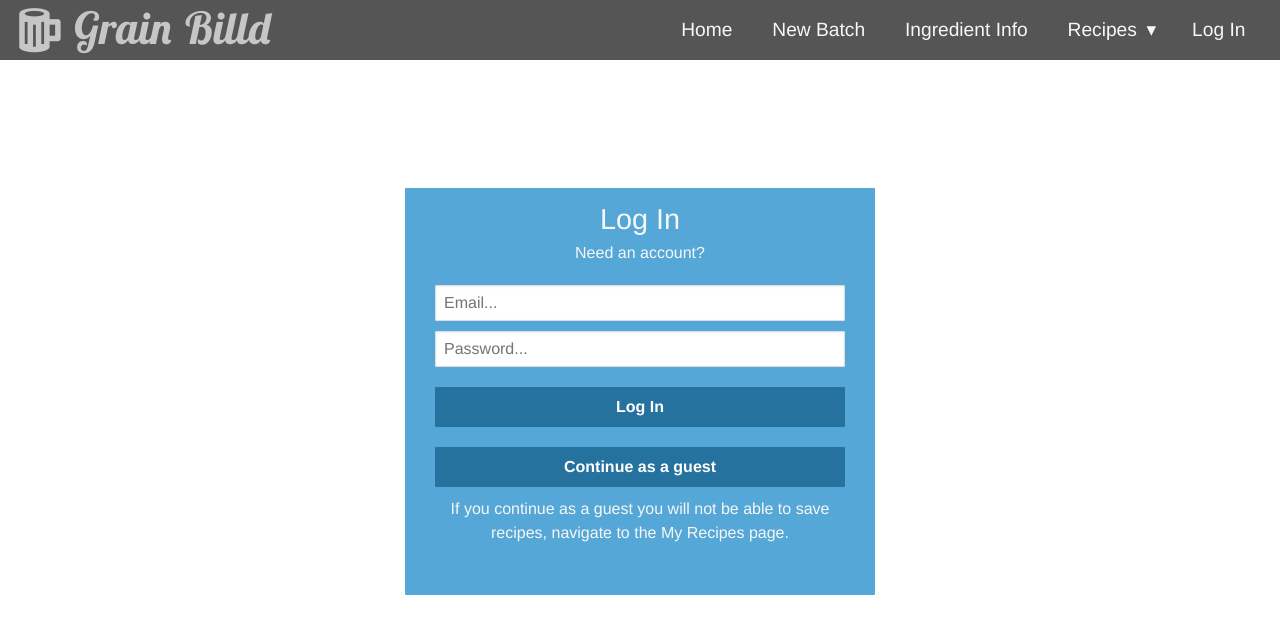
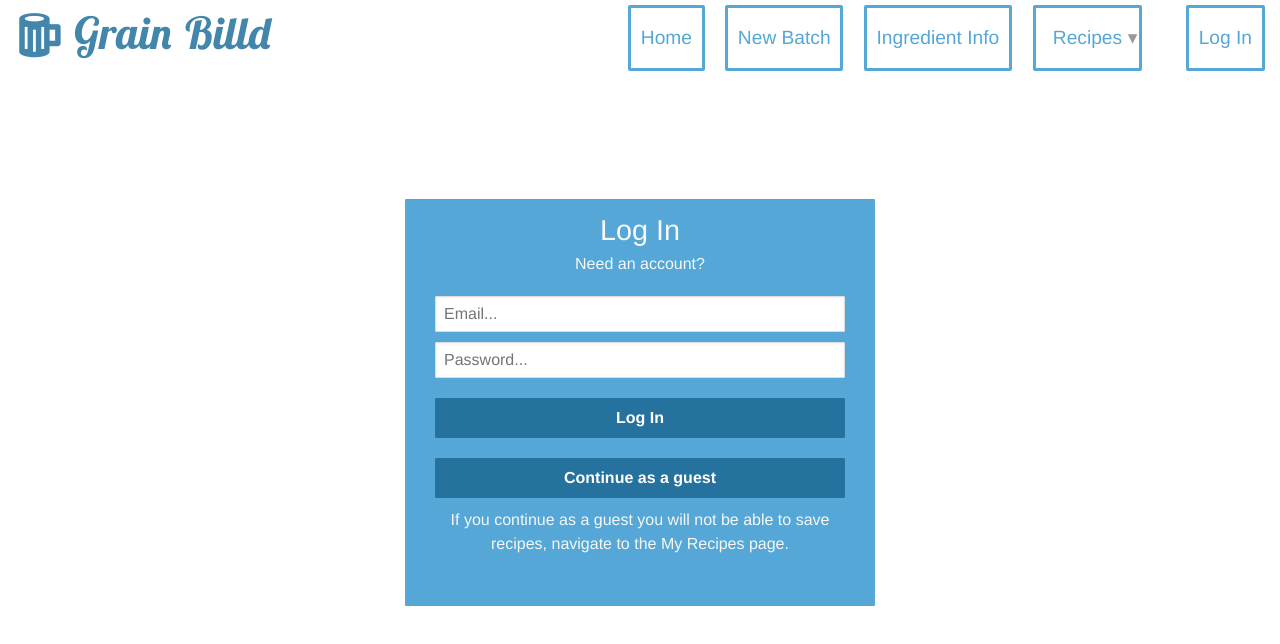
Before and after one commit to ShawnChambless/GrainBilld2, a website: page public/index.html in a window 1280 px wide. Drawn offline with nearby package versions, Linux system fonts and the light colour scheme; some packages are replaced by stand-ins of ours; no server answers; a script that the page names is missing.

Commit message:
made some layout changes...will porobably revert

```diff
--- a/gulpfile.js
+++ b/gulpfile.js
@@ -1,6 +1,5 @@
 var gulp        = require( 'gulp' ),
     prefix      = require( 'gulp-autoprefixer' ),
-    sync        = require( 'browser-sync' ),
     concat      = require( 'gulp-concat' ),
     bulkSass    = require( 'gulp-cssimport' ),
     jade        = require( 'gulp-jade' ),
--- a/public/app/home/homeController.js
+++ b/public/app/home/homeController.js
@@ -2,7 +2,7 @@ angular.module('GrainBilld')
 .controller('homeCtrl', function($scope, homeService, $cookies, getRecipeTotals, getCommunityRecipes) {
     $scope.totalCount = getRecipeTotals.totalCount;
     $scope.totalCommunity = getRecipeTotals.totalCommunity;
-    if(getRecipeTotals.totalCommunity < 2) $scope.recipe = 'recipe';
+    if(getRecipeTotals.totalCommunity < 2 && getRecipeTotals.totalCommunity > 1) $scope.recipe = 'recipe';
     else $scope.recipe = 'recipes';
 
     $scope.communityRecipes = getCommunityRecipes;
--- a/public/app/home/homeTmpl.jade
+++ b/public/app/home/homeTmpl.jade
@@ -1,12 +1,9 @@
 .container
-    h1 Welcome to Grain Billd 2!
-
-
+    h1 Welcome to Grain Billd!
     .data
         div {{ totalCount }} total Recipes!
-        div {{ totalCommunity }}
-            a(ng-href='#/CommunityRecipes') community {{ recipe }}!
-
+        div(ng-if='totalCommunity') {{ totalCommunity }}
+            a(ng-href='#/CommunityRecipes')  community {{ recipe }}!
     aside.right
         header
             p Latest community recipes
--- a/public/styles/modules/base.sass
+++ b/public/styles/modules/base.sass
@@ -1,3 +1,6 @@
+// *
+//     border: 1px groove lightblue
+
 html, body
     height: 100vh
     margin: 0
--- a/public/styles/modules/nav.scss
+++ b/public/styles/modules/nav.scss
@@ -17,10 +17,10 @@ header.navigation {
   $navigation-search-border: 1px solid darken($navigation-background, 5);
   $navigation-active-link-color: $blue_contrast;
   $navigation-submenu-padding: 1em;
-  $navigation-submenu-width: 12em;
+  $navigation-submenu-width: 10em;
   $horizontal-bar-mode: $large-screen;
 
-  background-color: $navigation-background;
+  // background-color: $navigation-background;
   font-size: 1.2em;
   min-height: $navigation-height;
   width: 100%;
@@ -34,7 +34,6 @@ header.navigation {
   }
 
   .logo {
-    margin-top: -5px;
     float: left;
     height: $navigation-height;
     padding-left: $navigation-padding;
@@ -46,6 +45,7 @@ header.navigation {
     span {
       max-height: $navigation-height;
       font-size: 2.3em;
+      color: $blue;
     }
   }
 
@@ -77,6 +77,7 @@ header.navigation {
     float: none;
     min-height: $navigation-height;
     z-index: 9999999;
+    margin-top: 5px;
 
     @include media ($horizontal-bar-mode) {
       float: right;
@@ -104,13 +105,12 @@ header.navigation {
       padding: 0;
     }
   }
-.logo, ul li.nav-link a{
+.logo, ul li.nav-link a {
     &:hover {
         filter: brightness(0.8);
     }
 }
   ul li.nav-link {
-    background: $navigation-background;
     display: block;
     line-height: $navigation-height;
     overflow: hidden;
@@ -119,21 +119,23 @@ header.navigation {
     width: 100%;
     z-index: 9999;
 
-
     @include media ($horizontal-bar-mode) {
       display: inline;
       text-decoration: none;
       width: auto;
     }
 
+    a {
+      display: inline-block;
+      text-align: center;
+      text-decoration: none;
+      padding: 0 0.5em;
+      border: 3px solid $blue;
+      border-radius: 2px;
+      // height: $navigation-height - 10px;
 
-    a {
-      color: $navigation-color;
-      display: inline-block;
-      text-decoration: none;
 
       @include media ($horizontal-bar-mode) {
-        padding-right: 1em;
       }
 
     }
@@ -162,13 +164,13 @@ header.navigation {
     }
 
     > a {
-      padding-right: 0.6em;
+      padding: 0 0.9em;
     }
 
     > a:after {
-      @include position(absolute, auto -0.4em auto auto);
+      @include position(absolute, auto 0.1em auto auto);
       content: '\25BE';
-      color: $navigation-color;
+      color: #999;
     }
   }
 
@@ -181,7 +183,7 @@ header.navigation {
     }
 
     > a {
-      padding-right: 1.6em;
+      // padding-right: 1.6em;
       position: relative;
 
       @include media($horizontal-bar-mode) {
```
Also changed, not shown: package.json (+7 -6 lines), public/app/home/homeTmpl.html, public/app/scripts.min.js, public/styles/main-min.css, public/styles/main.css, 1 other file.
